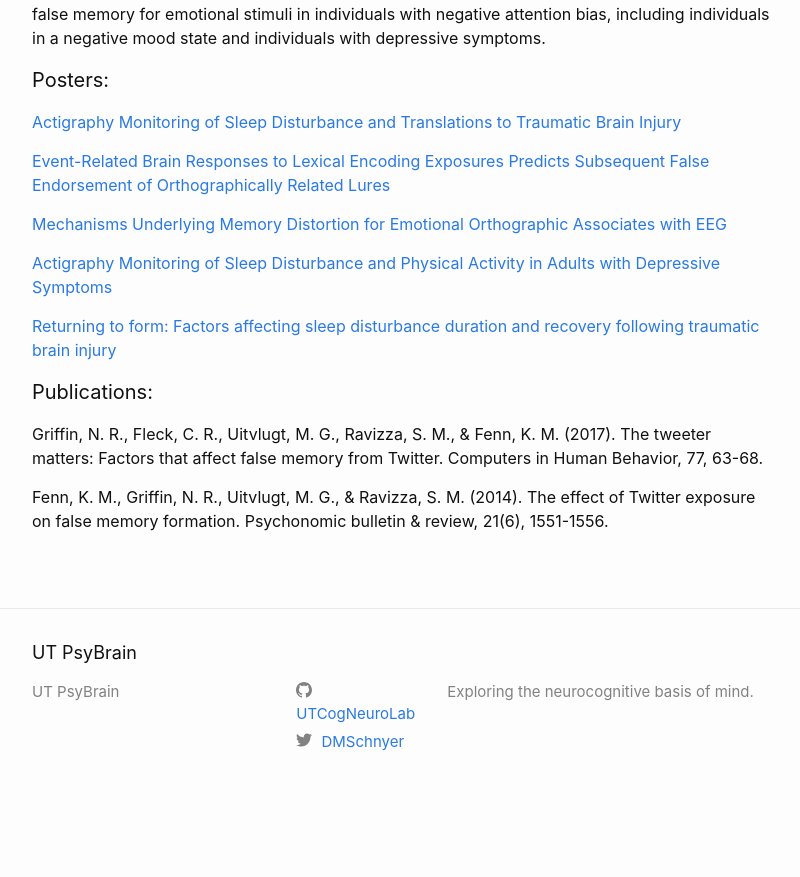
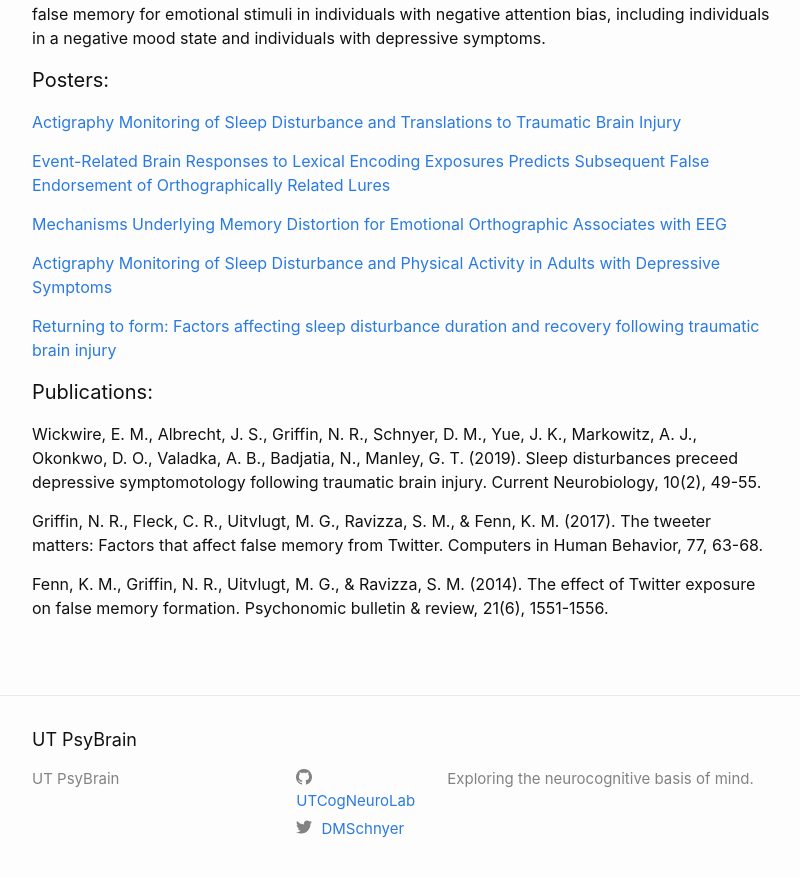
Before and after one commit to UTCogNeuroLab/UTCogNeuroLab.github.io, a Jekyll site: the page built from team/nicholas-griffin.md, in a window 1280 px wide and 900 px high, scrolled down 753 px. Shown: the top 877 px of the window, without its empty margins (238-1038 px from the left). Built offline with Jekyll 4.4.1, drawn with Linux system fonts in a browser that asks for light colours; nearby versions of some CDN libraries; some web fonts are replaced; before the commit the page ends 1566 px from its top, so only the background shows below that.

Commit message:
Update nicholas-griffin.md

```diff
--- a/team/nicholas-griffin.md
+++ b/team/nicholas-griffin.md
@@ -30,6 +30,8 @@ Nicholas Griffin is a fifth year graduate student working with Dr. David Schnyer
 
 #### Publications:
 
+Wickwire, E. M., Albrecht, J. S., Griffin, N. R., Schnyer, D. M., Yue, J. K., Markowitz, A. J., Okonkwo, D. O., Valadka, A. B., Badjatia, N., Manley, G. T. (2019). Sleep disturbances preceed depressive symptomotology following traumatic brain injury. Current Neurobiology, 10(2), 49-55.
+
 Griffin, N. R., Fleck, C. R., Uitvlugt, M. G., Ravizza, S. M., & Fenn, K. M. (2017). The tweeter matters: Factors that affect false memory from Twitter. Computers in Human Behavior, 77, 63-68.
 
 Fenn, K. M., Griffin, N. R., Uitvlugt, M. G., & Ravizza, S. M. (2014). The effect of Twitter exposure on false memory formation. Psychonomic bulletin & review, 21(6), 1551-1556.
```
